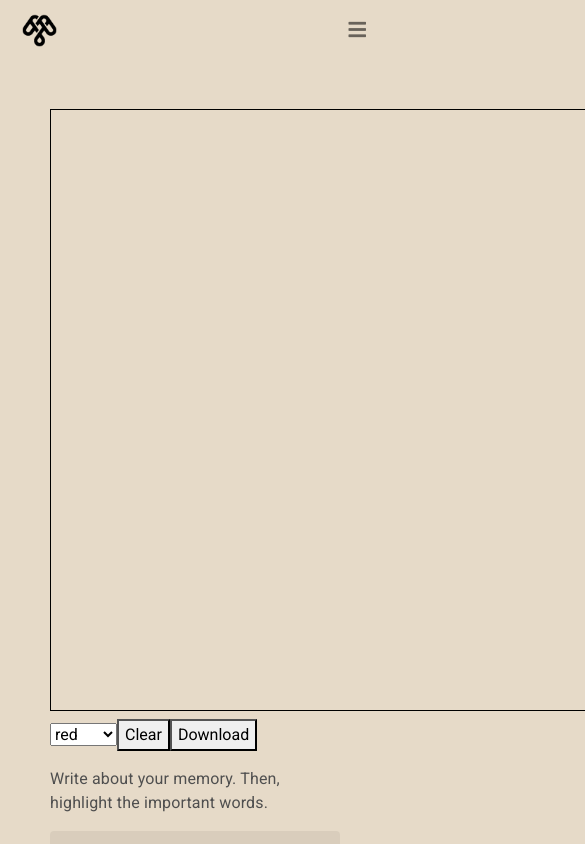
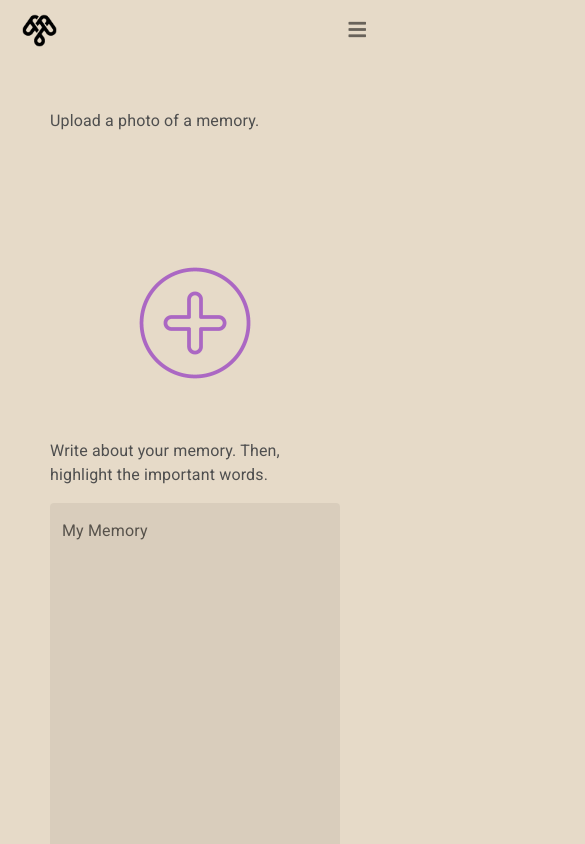
Before and after one commit to jielianglin/migr-ai-tion_III, a React (Create React App) app in the folder frontend/: page / in a window 390 px wide. Both pictures are taken after a click on the button 269 px from the left and 175 px from the top of the page. Shown: the top 844 px of the page, 585 px wide, since content can reach past the window. Built offline with nearby package versions, Linux system fonts and the light colour scheme.

Commit message:
implemented responsive canvas and integrated palette and fileInput

```diff
--- a/frontend/src/components/upload/CanvasII.js
+++ b/frontend/src/components/upload/CanvasII.js
@@ -1,4 +1,8 @@
 import React, { useEffect, useRef, useCallback } from 'react';
+import Typography from '@mui/material/Typography';
+
+import Palette from './Palette';
+import FileInput from './FileInput';
 
 const colors = [
     "red",
@@ -8,34 +12,65 @@ const colors = [
     "blue"
 ]
 
+var image;
+
 export default function CanvasII() {
     const canvasRef = useRef(null);
     const ctx = useRef(null);
-
-    const [selectedColor, setSelectedColor] = React.useState(colors[0]);
+    const [color, setColor] = React.useState(['#B272CE']);
+    const [size, setSize] = React.useState({ width: window.innerWidth, height: window.innerHeight })
     const [mouseDown, setMouseDown] = React.useState(false);
     const [lastPosition, setPosition] = React.useState({
         x: 0,
         y: 0
     });
+    const [canvasImage, setCanvasImage] = React.useState(null);
 
     var style1 = {
-        border: "1px solid #000"
+        border: "3px solid #D1C6B6",
+        borderRadius: "5px"
     }
+
+    var style2 = {
+        display: "flex",
+        justifyContent: "center",
+    }
+
+    useEffect(() => {
+        const checkSize = () => {
+            setSize({
+                width: window.innerWidth,
+                height: window.innerHeight,
+            });
+        };
+        window.addEventListener('resize', checkSize);
+        return () => window.removeEventListener('resize', checkSize);
+    }, [])
+
+    var canvasWidth = size.width / 2.25;
+    if (size.width < 1007) { canvasWidth = size.width - 50 }
+
+
+    var canvasHeight = size.height / 2.25;
 
     useEffect(() => {
         if (canvasRef.current) {
             ctx.current = canvasRef.current.getContext('2d');
+            image = new Image();
+            image.src = `${canvasImage}`
+            image.onload = () => {
+                ctx.current.drawImage(image, 0, 0, canvasWidth, canvasHeight);
+            };
         }
-    }, [])
 
+    }, [canvasImage, canvasWidth, canvasHeight])
 
     const draw = useCallback((x, y) => {
 
         if (mouseDown) {
             ctx.current.beginPath();
-            ctx.current.strokeStyle = selectedColor;
-            ctx.current.lineWidth = 10;
+            ctx.current.strokeStyle = color;
+            ctx.current.lineWidth = 20;
             ctx.current.lineJoin = 'round'
             ctx.current.moveTo(lastPosition.x, lastPosition.y);
             ctx.current.lineTo(x, y)
@@ -48,17 +83,17 @@ export default function CanvasII() {
             });
 
         }
-    }, [lastPosition, mouseDown, selectedColor, setPosition])
+    }, [lastPosition, mouseDown, color, setPosition])
 
-    const download = async () => {
-        const image = canvasRef.current.toDataURL('image.png');
-        const blob = await (await fetch(image)).blob();
-        const blobURL = URL.createObjectURL(blob);
-        const link = document.createElement('a');
-        link.href = blobURL;
-        link.download = "image.png";
-        link.click();
-    }
+    // const download = async () => {
+    //     const image = canvasRef.current.toDataURL('image/png');
+    //     const blob = await (await fetch(image)).blob();
+    //     const blobURL = URL.createObjectURL(blob);
+    //     const link = document.createElement('a');
+    //     link.href = blobURL;
+    //     link.download = "image.png";
+    //     link.click();
+    // }
 
     const clear = () => {
         ctx.current.clearRect(0, 0, ctx.current.canvas.width, ctx.current.canvas.height)
@@ -80,27 +115,37 @@ export default function CanvasII() {
         draw(e.nativeEvent.offsetX, e.nativeEvent.offsetY)
     }
 
+    if (canvasImage) {
         return (
-        <div>
+            <div >
+                <Typography> Upload a picture and make a collage using your photograph and our painting tool!
+                    <br />
+                    You can paint some emotions about your memory.
+                    <br />
+                    <br />
+                </Typography>
+                <div style={style2}>
                     <canvas
                         style={style1}
-                width={600}
-                height={600}
+                        width={canvasWidth}
+                        height={canvasHeight}
                         ref={canvasRef}
                         onMouseMove={onMouseMove}
                         onMouseDown={onMouseDown}
                         onMouseUp={onMouseUp}
                         onMouseLeave={onMouseUp}
                     />
-
+                </div>
                 <br />
-            <select value={selectedColor} onChange={(event) => setSelectedColor(event.target.value)} >
-                {colors.map(
-                    color => <option key={color} value={color}>{color}</option>
-                )}
-            </select>
                 <button onClick={clear}>Clear</button>
-            <button onclick={download}>Download</button>
+                {/* <button onclick={download}>Download</button> */}
+                <Palette selectColor={color => setColor(color)} />
+            </div>)
+    } else {
+        return (
+            <div >
+                <FileInput selectImage={setCanvasImage} />
             </div>
         );
     }
+}
--- a/frontend/src/components/upload/Palette.js
+++ b/frontend/src/components/upload/Palette.js
@@ -16,6 +16,17 @@ let colors = [
     "#6FC5A8",
 ];
 
+var style1 = {
+    display: 'flex',
+    justifyContent: 'center',
+    backgroundColor: '#D1C6B6',
+    paddingTop: '5px',
+    paddingBottom: '5px',
+    marginRight: '132px',
+    marginTop: '20px',
+    borderRadius: '5px'
+
+}
 export default function Palette(props) {
     const [color, setColor] = React.useState("#FFFFFF");
 
@@ -33,9 +44,8 @@ export default function Palette(props) {
 
 
     return (
-        <div>
-            <br />
-            <div style={{ position: 'relative', justifyContent: 'center' }}>
+
+        <div style={style1}>
             <CirclePicker
                 width="100%"
                 colors={colors}
@@ -45,8 +55,7 @@ export default function Palette(props) {
                 onSwatchHover={recordColor}
                 onClick={changeColor}
             />
-            </div>
-            <br />
+
         </div>
     );
 }
--- a/frontend/src/components/upload/UploadForm.js
+++ b/frontend/src/components/upload/UploadForm.js
@@ -114,7 +114,7 @@ export default function Home() {
                     <Grid container spacing={2}>
                         <Grid item xs={12} md={6}>
                             {/* <Canvas selectedImage={selectedImage} /> */}
-                            <CanvasII />
+                            <CanvasII selectedImage={selectedImage} />
                         </Grid>
                         <Grid item xs={12} md={6}>
                             <TextForm enteredText={enteredText} />
```
Lines whose indentation alone changed are shown as unchanged.
